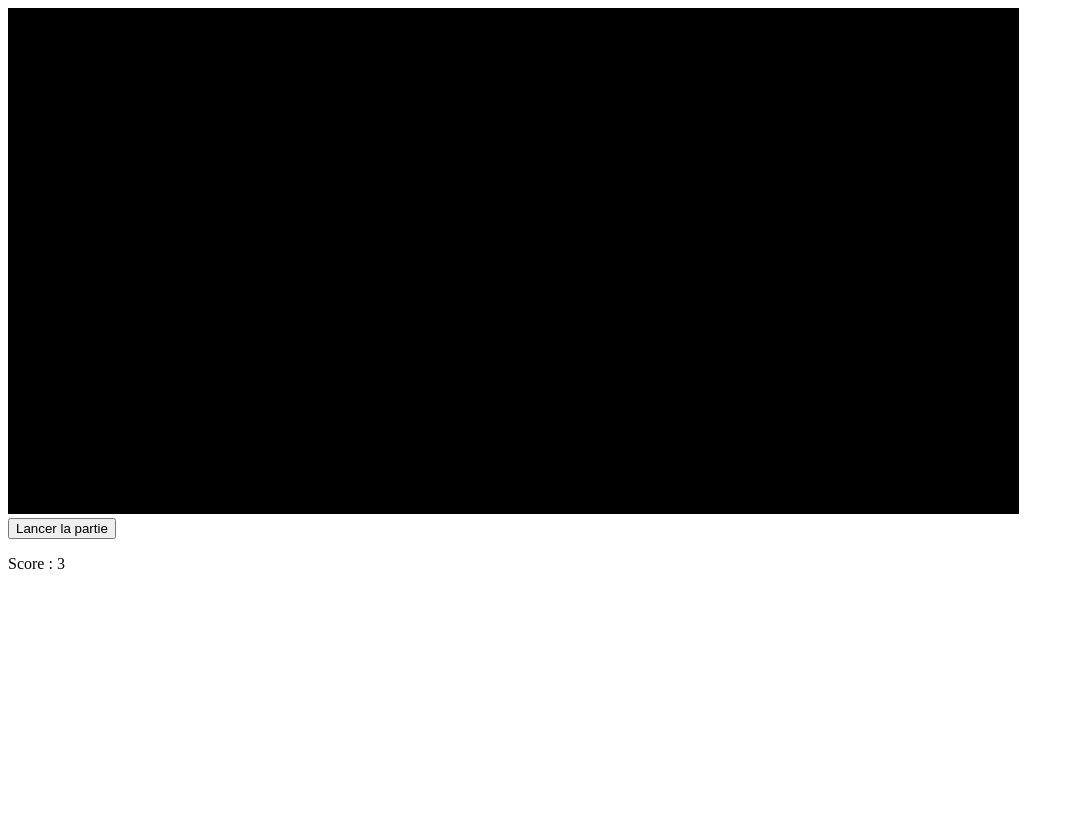
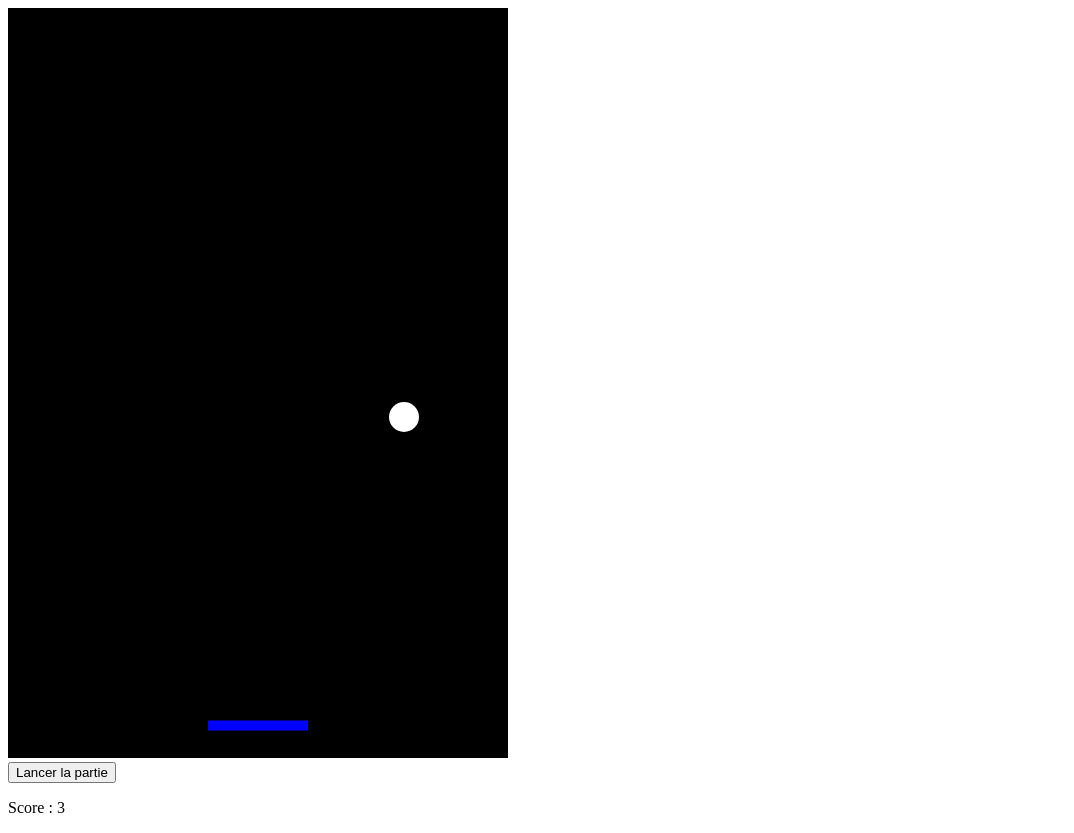
Before and after one commit to Alexzeboulet/R3.01, a plain HTML site: page ProjetPong/index.html in a window 1280 px wide. Both pictures are taken after a click on the button "Lancer la partie". Shown: the whole page, without its empty margins (0-1074 px from the left). Before the commit the page ends 800 px from the top, so only its background shows below. Drawn offline with Linux system fonts and the light colour scheme.

Commit message:
BalleQuiBougeMaisAucuneInteractionAvecLeJoueur

```diff
--- a/ProjetPong/index.html
+++ b/ProjetPong/index.html
@@ -7,8 +7,7 @@
     <link rel="stylesheet" href="style.css">
 </head>
 <body>
-    <canvas id="gameplan">
-
+    <canvas id="gameplan" width="500" height="750">
     </canvas>
     <br>
     <button id="start">Lancer la partie</button>
--- a/ProjetPong/script.js
+++ b/ProjetPong/script.js
@@ -1,19 +1,43 @@
 const bouton = document.getElementById("start");
+const canvas = document.getElementById("gameplan");
+const ctx = canvas.getContext("2d");
+
 bouton.addEventListener('click', (event) => {
     restart();
 });
 
+document.addEventListener ('appuieClavier' , (event) => {
+    if(event.key === "ArrowLeft"){
+        x = x - 1;
+    }
+    else if (event.key === "ArrowRight"){
+        x = x + 1;
+    }
+});
+let secondLancement = false;
 const balle ={
-
+    x : 0.5 * canvas.width ,
+    y : 0.1 * canvas.height,
+    taille : 10,
+    dx : 2,
+    dy : 2,
 };
 const joueur ={
-    x : 0,
-    y : 0,
+    x : 0.40 * canvas.width,
+    y : 0.95 * canvas.height,
 }
 
 function restart(){
     document.getElementById("Score").textContent = 0;
-    timer();
+    if (!secondLancement) {
+        timer();
+        dessineTout();
+        secondLancement = true;
+    }
+    balle.x = 0.5 * canvas.width;
+    balle.y = 0.1 * canvas.height;
+    balle.dx = 2;
+    balle.dy = 2;
 }
 
 function timer(){
@@ -24,4 +48,45 @@ function timer(){
     setTimeout(timer, 1000);
 }
 
-const canvas = document.getElementById("gameplan");
+function creationBalle(){
+    // création de la balle
+    ctx.fillStyle = "white";
+    ctx.beginPath();
+    ctx.arc(balle.x, balle.y, 15, 0, 2 * Math.PI);
+    ctx.fill();
+    ctx.closePath();
+}
+
+function dessineBalle(){
+    creationBalle();
+    if(balle.x + balle.dx > canvas.width-balle.taille || balle.x + balle.dx < balle.taille) {
+        balle.dx = -balle.dx;
+    }
+    if(balle.y + balle.dy > canvas.height-balle.taille || balle.y + balle.dy < balle.taille) {
+        balle.dy = -balle.dy;
+    }
+
+    balle.x += balle.dx;
+    balle.y += balle.dy;
+}
+
+
+function creationJoueur(){
+    // création du joueur
+    ctx.fillStyle = "blue";
+    ctx.beginPath();
+    ctx.rect(joueur.x, joueur.y, canvas.width / 5, 10);
+    ctx.fill();
+    ctx.closePath();
+}
+
+function dessineJoueur(){
+    creationJoueur();
+}
+
+function dessineTout(){
+    ctx.clearRect(0,0,canvas.width,canvas.height);
+    dessineBalle();
+    dessineJoueur();
+    RafId = requestAnimationFrame(dessineTout);
+}
--- a/ProjetPong/style.css
+++ b/ProjetPong/style.css
@@ -1,6 +1,6 @@
 canvas{
-    width: 80%;
-    height: 80%;
+    width: 500px;
+    height: 750px;
     background-color: black;
 
 }
```
